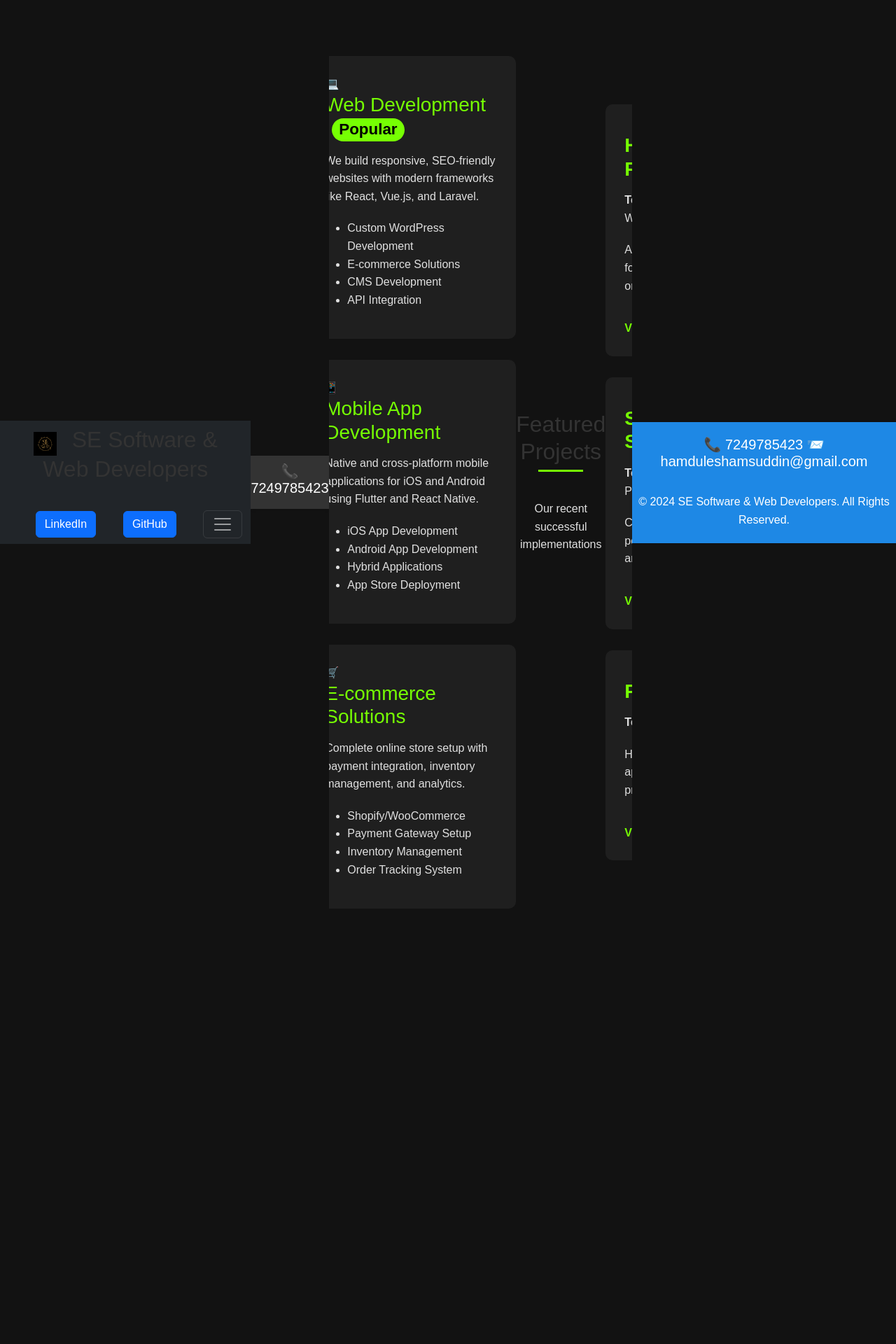
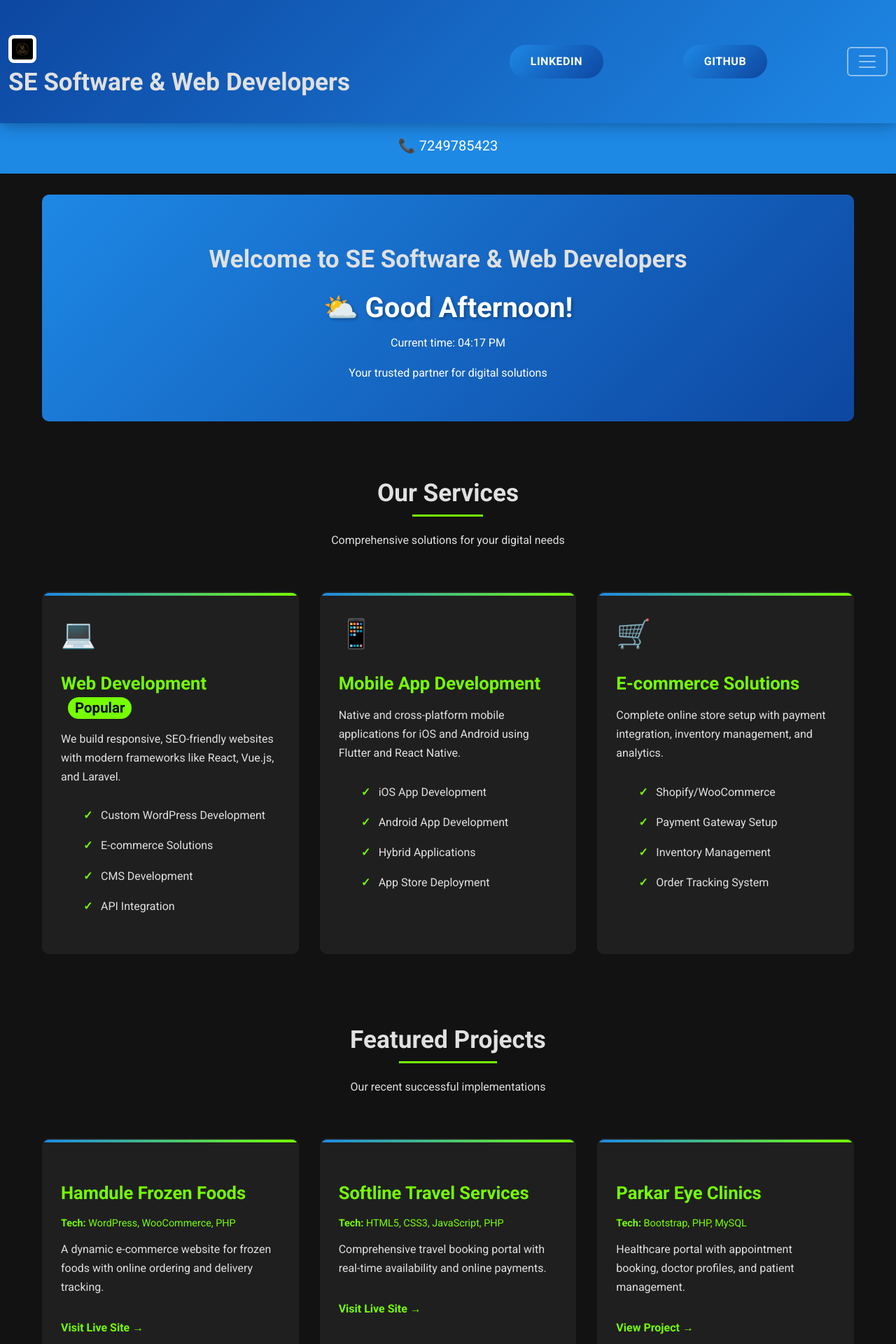
Before and after one commit to Shamsuddin-Hamdule/sedevs, a PHP site: page / in a window 1280 px wide. Shown: the top 1920 px of the page at 70% size. Before the commit the page ends 1298 px from the top, so only its background shows below. Run offline with PHP 8.4, Linux system fonts and the light colour scheme.

Commit message:
Revamp styles.css with new design features
Enhanced styles with new variables and improved layout.

```diff
--- a/styles.css
+++ b/styles.css
@@ -1,129 +1,372 @@
-/* styles.css */
+/* styles.css - Enhanced Version */
 
-/* General Styles */
-body {
-    font-family: Arial, sans-serif;
+/* Reset & Base Styles */
+* {
     margin: 0;
     padding: 0;
-    line-height: 1.6;
-    display: flex;
-    justify-content: center;
-    align-items: center;
+    box-sizing: border-box;
 }
 
+:root {
+    --primary-color: #1E88E5;
+    --secondary-color: #76FF03;
+    --dark-bg: #121212;
+    --card-bg: #1F1F1F;
+    --text-light: #e0e0e0;
+    --text-gray: #b0b0b0;
+    --accent-color: #FF9800;
+}
+
+body {
+    font-family: 'Roboto', 'Segoe UI', Arial, sans-serif;
+    background-color: var(--dark-bg);
+    color: var(--text-light);
+    line-height: 1.7;
+    min-height: 100vh;
+    display: flex;
+    flex-direction: column;
+}
+
+/* Navbar Styles - Fixed at top */
+.navbar {
+    background: linear-gradient(135deg, #0D47A1 0%, #1E88E5 100%) !important;
+    box-shadow: 0 4px 20px rgba(0, 0, 0, 0.3);
+    padding: 15px 0;
+}
+
+.navbar-brand {
+    display: flex;
+    align-items: center;
+    font-weight: 700;
+    font-size: 1.4rem;
+}
+
+.navbar-brand img {
+    width: 40px;
+    height: 40px;
+    margin-right: 15px;
+    border-radius: 8px;
+    padding: 5px;
+    background: white;
+}
+
+.nav-link {
+    color: white !important;
+    font-weight: 500;
+    padding: 10px 20px !important;
+    margin: 0 5px;
+    border-radius: 5px;
+    transition: all 0.3s ease;
+}
+
+.nav-link:hover {
+    background: rgba(255, 255, 255, 0.15);
+    transform: translateY(-2px);
+}
+
+.nav-link.active {
+    background: var(--secondary-color);
+    color: #000 !important;
+}
+
+.navbar-toggler {
+    border: 2px solid rgba(255, 255, 255, 0.5);
+}
+
+/* Main Content */
+.main-content {
+    max-width: 1200px;
+    margin: 100px auto 40px;
+    padding: 0 20px;
+    flex: 1;
+}
+
+/* Container */
 .container {
     width: 100%;
-    margin: auto;
-    overflow: hidden;
-    display: flex;
-    justify-content: center;
-    align-items: center;
-}
-
-/* Header Styles */
-header {
-    background: #333;
-    color: #fff;
-    padding: 10px 0;
-}
-
-header a {
-    color: #fff;
-    text-decoration: none;
-    text-transform: uppercase;
-    font-size: 16px;
-}
-
-header ul {
-    padding: 0;
-    list-style: none;
-}
-
-header ul li {
-    display: inline;
+    max-width: 1200px;
+    margin: 0 auto;
     padding: 0 20px;
 }
 
-footer p {
-    margin: 0;
+/* Cards */
+.service-card, .portfolio-card {
+    background: var(--card-bg);
+    border-radius: 15px;
+    padding: 30px;
+    margin: 20px 0;
+    transition: all 0.3s ease;
+    border: 1px solid #333;
+    position: relative;
+    overflow: hidden;
 }
 
-/* Main Content Styles */
-main {
-    padding: 20px 0;
+.service-card::before, .portfolio-card::before {
+    content: '';
+    position: absolute;
+    top: 0;
+    left: 0;
+    right: 0;
+    height: 4px;
+    background: linear-gradient(90deg, var(--primary-color), var(--secondary-color));
 }
 
-h1, h2 {
-    color: #333;
+.service-card:hover, .portfolio-card:hover {
+    transform: translateY(-5px);
+    box-shadow: 0 15px 35px rgba(0, 0, 0, 0.4);
 }
 
-p {
+.service-icon {
+    font-size: 2.5rem;
     margin-bottom: 20px;
 }
 
-/* About Us Page Styles */
-.about-us {
-    padding: 20px 0;
+.service-features {
+    list-style: none;
+    margin: 20px 0;
 }
 
-/* Services Page Styles */
-.services ul {
-    list-style: disc inside;
+.service-features li {
+    padding: 8px 0;
+    padding-left: 25px;
+    position: relative;
 }
 
-.services ul li {
-    margin-bottom: 10px;
+.service-features li::before {
+    content: '✓';
+    position: absolute;
+    left: 0;
+    color: var(--secondary-color);
+    font-weight: bold;
 }
 
-/* Portfolio Page Styles */
+/* Headers */
+h1, h2, h3, h4 {
+    color: var(--text-light);
+    font-weight: 700;
+    line-height: 1.3;
+}
+
+h1 {
+    font-size: 2.8rem;
+    margin-bottom: 20px;
+    background: linear-gradient(45deg, var(--primary-color), var(--secondary-color));
+    -webkit-background-clip: text;
+    -webkit-text-fill-color: transparent;
+}
+
+h2 {
+    font-size: 2.2rem;
+    margin: 30px 0 20px;
+}
+
+h3 {
+    font-size: 1.6rem;
+    margin: 20px 0 15px;
+}
+
+/* Buttons */
+.btn-primary, .cta-button {
+    background: linear-gradient(135deg, var(--primary-color), #0D47A1);
+    border: none;
+    padding: 12px 30px;
+    border-radius: 30px;
+    font-weight: 600;
+    text-transform: uppercase;
+    letter-spacing: 0.5px;
+    transition: all 0.3s ease;
+    text-decoration: none;
+    display: inline-block;
+}
+
+.btn-primary:hover, .cta-button:hover {
+    transform: translateY(-3px);
+    box-shadow: 0 10px 20px rgba(30, 136, 229, 0.3);
+    background: linear-gradient(135deg, #1976D2, #0D47A1);
+}
+
+.cta-section {
+    text-align: center;
+    background: linear-gradient(135deg, #1F1F1F, #2D2D2D);
+    padding: 60px 40px;
+    border-radius: 15px;
+    margin: 60px 0;
+}
+
+.cta-section h2 {
+    color: white;
+    margin-bottom: 20px;
+}
+
+.cta-button {
+    background: linear-gradient(135deg, var(--secondary-color), #64DD17);
+    color: #000;
+    font-size: 1.1rem;
+    padding: 15px 40px;
+    margin-top: 20px;
+}
+
+/* Footer */
+footer {
+    background: linear-gradient(135deg, #0D47A1 0%, #1E88E5 100%);
+    color: white;
+    padding: 40px 0 20px;
+    margin-top: 60px;
+}
+
+footer h5 {
+    font-size: 1.2rem;
+    margin-bottom: 20px;
+}
+
+footer a {
+    color: var(--secondary-color);
+    text-decoration: none;
+    transition: color 0.3s ease;
+}
+
+footer a:hover {
+    color: white;
+    text-decoration: underline;
+}
+
+/* Contact Form */
+.contact-form {
+    max-width: 600px;
+    margin: 40px auto;
+}
+
+.form-group {
+    margin-bottom: 25px;
+}
+
+.form-group label {
+    display: block;
+    margin-bottom: 8px;
+    color: var(--text-light);
+    font-weight: 500;
+}
+
+.form-group input,
+.form-group textarea,
+.form-group select {
+    width: 100%;
+    padding: 14px 20px;
+    background: #2D2D2D;
+    border: 2px solid #444;
+    border-radius: 8px;
+    color: var(--text-light);
+    font-size: 1rem;
+    transition: all 0.3s ease;
+}
+
+.form-group input:focus,
+.form-group textarea:focus,
+.form-group select:focus {
+    outline: none;
+    border-color: var(--primary-color);
+    box-shadow: 0 0 0 3px rgba(30, 136, 229, 0.2);
+}
+
+.form-group input::placeholder,
+.form-group textarea::placeholder {
+    color: #888;
+}
+
+/* Portfolio Items */
 .portfolio-item {
+    background: var(--card-bg);
+    border-radius: 15px;
+    overflow: hidden;
     margin-bottom: 40px;
+    transition: transform 0.3s ease;
+}
+
+.portfolio-item:hover {
+    transform: translateY(-10px);
 }
 
 .portfolio-item img {
-    max-width: 100%;
-    height: auto;
-    display: block;
-    margin-bottom: 10px;
+    width: 100%;
+    height: 250px;
+    object-fit: cover;
+    border-bottom: 4px solid var(--primary-color);
 }
 
-.portfolio-item a {
-    color: #333;
-    text-decoration: none;
-    font-weight: bold;
+.portfolio-content {
+    padding: 25px;
 }
 
-/* Contact Us Page Styles */
-.contact-us form {
-    max-width: 600px;
-    margin: auto;
+.tech-stack {
+    color: var(--secondary-color);
+    font-size: 0.9rem;
+    margin: 10px 0;
 }
 
-.contact-us label {
-    display: block;
-    margin-bottom: 5px;
+/* Animations */
+@keyframes fadeIn {
+    from {
+        opacity: 0;
+        transform: translateY(20px);
+    }
+    to {
+        opacity: 1;
+        transform: translateY(0);
+    }
 }
 
-.contact-us input, .contact-us textarea {
-    width: 100%;
-    padding: 10px;
-    margin-bottom: 20px;
-    border: 1px solid #ccc;
-    border-radius: 4px;
+.fade-in {
+    animation: fadeIn 0.8s ease-out;
 }
 
-.contact-us button {
-    display: block;
-    width: 100%;
-    padding: 10px;
-    background: #333;
-    color: #fff;
-    border: none;
-    border-radius: 4px;
-    font-size: 16px;
-    cursor: pointer;
+/* Responsive Design */
+@media (max-width: 992px) {
+    .main-content {
+        margin-top: 80px;
+    }
+
+    h1 {
+        font-size: 2.2rem;
+    }
+
+    h2 {
+        font-size: 1.8rem;
+    }
 }
 
-.contact-us button:hover {
-    background: #555;
+@media (max-width: 768px) {
+    .navbar-collapse {
+        background: rgba(0, 0, 0, 0.95);
+        padding: 20px;
+        border-radius: 10px;
+        margin-top: 15px;
+    }
+
+    .nav-link {
+        padding: 12px 15px !important;
+        margin: 5px 0;
+    }
+
+    .service-card, .portfolio-card {
+        padding: 20px;
+    }
+
+    .container {
+        padding: 0 15px;
+    }
 }
+
+@media (max-width: 576px) {
+    .main-content {
+        margin-top: 70px;
+    }
+
+    h1 {
+        font-size: 1.8rem;
+    }
+
+    .btn-primary, .cta-button {
+        padding: 10px 20px;
+        font-size: 0.9rem;
+    }
+}
```
